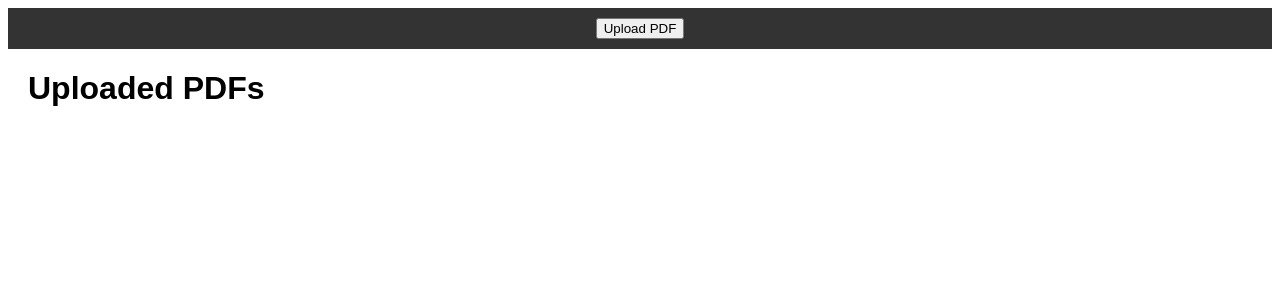
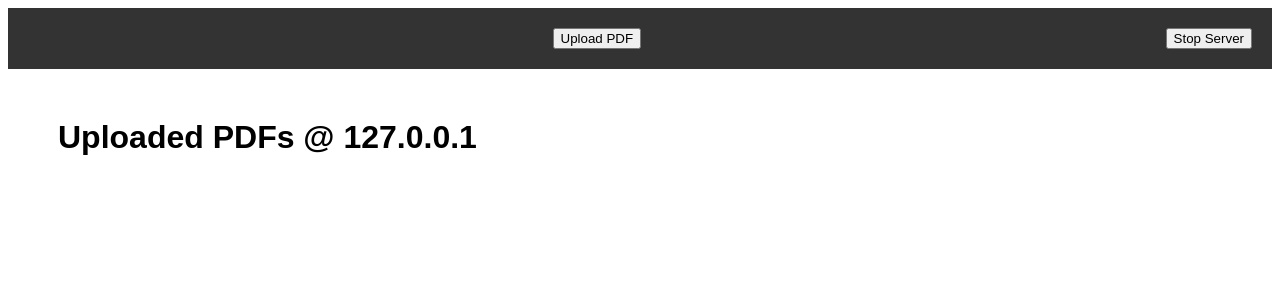
Before and after one commit to Ritam-Barai/smart_projector, a Django app: page / in a window 1280 px wide. Shown: the top 300 px of the page. Run offline with Django 4.2, Linux system fonts and the light colour scheme; data that the repository does not hold is empty.

Commit message:
Added stop server

```diff
--- /dev/null
+++ b/server_proj/projview/pdfs/context_processors.py
@@ -0,0 +1,8 @@
+# myapp/context_processors.py
+from django.conf import settings
+import os
+
+def host_ip(request):
+    return {
+        'host_ip': os.getenv('HOST_IP', '127.0.0.1')
+    }
--- a/server_proj/projview/pdfs/management/commands/clean_media.py
+++ b/server_proj/projview/pdfs/management/commands/clean_media.py
@@ -21,5 +21,9 @@ class Command(BaseCommand):
             except FileNotFoundError:
                 self.stdout.write(self.style.WARNING(f"File {pdf.file.name} not found. Skipped deletion."))
 
+        PDF.objects.all().delete()
+        self.stdout.write(self.style.SUCCESS('Successfully deleted all PDF files'))
+        return
+
         # Optionally, delete all PDF objects from the database
         # PDF.objects.all().delete()
--- a/server_proj/projview/pdfs/management/commands/cleanup_pdfs.py
+++ b/server_proj/projview/pdfs/management/commands/cleanup_pdfs.py
@@ -9,4 +9,6 @@ class Command(BaseCommand):
     def handle(self, *args, **options):
         PDF.objects.all().delete()
         self.stdout.write(self.style.SUCCESS('Successfully deleted all pdfs'))
+
+        return
 #print(f"Deleted all files in {media_root} successfully.")
--- a/server_proj/projview/pdfs/management/commands/cleanup_pyc.py
+++ b/server_proj/projview/pdfs/management/commands/cleanup_pyc.py
@@ -12,3 +12,5 @@ class Command(BaseCommand):
                 if file.endswith('.pyc'):
                     os.remove(os.path.join(root, file))
                     self.stdout.write(self.style.SUCCESS(f'Deleted: {os.path.join(root, file)}'))
+
+        return
--- a/server_proj/projview/pdfs/signals.py
+++ b/server_proj/projview/pdfs/signals.py
@@ -64,11 +64,13 @@ def cleanup_media(sender, **kwargs):
             call(['python3', 'manage.py', 'clean_media'])
             shutil.rmtree(media_root)
             os.makedirs(media_root)
-
+            call(['python3', 'manage.py', 'cleanup_pdfs'])
+            #PDF.objects.all().delete()
             #media_pdfs_dir = os.path.join(settings.MEDIA_ROOT)
             #media_pdfs_dir = settings.MEDIA_ROOT
             #shutil.rmtree(media_pdfs_dir)
             print(f"Deleted {media_root}: Clearing out files")
+
         except FileNotFoundError:
             pass
 
--- a/server_proj/projview/pdfs/templates/pdfs/index.html
+++ b/server_proj/projview/pdfs/templates/pdfs/index.html
@@ -13,11 +13,11 @@
         .title-bar {
             background-color: #333;
             color: white;
-            padding: 10px;
+            padding: 20px;
             text-align: center;
         }
         .container {
-            margin: 20px;
+            margin: 50px;
         }
         #uploadDialog {
             display: none;
@@ -29,6 +29,9 @@
             padding: 20px;
             box-shadow: 0 0 10px rgba(0, 0, 0, 0.1);
             z-index: 1000;
+        }
+        #stopButton {
+        float: right;
         }
         #overlay {
             display: none;
@@ -68,10 +71,11 @@
 </head>
 <body>
     <div class="title-bar">
-        <button id="uploadButton">Upload PDF</button>
+        <button id="uploadButton" class="left">Upload PDF</button>
+        <button id="stopButton" class="right">Stop Server</button>
     </div>
     <div class="container">
-        <h1>Uploaded PDFs</h1>
+        <h1>Uploaded PDFs @ {{host_ip}}</h1>
         <div id="pdfList"></div>
     </div>
     <div id="overlay"></div>
@@ -112,6 +116,10 @@
             handleFiles(files);
         });
 
+
+
+        const HOST_IP = "{{ host_ip }}";
+
         // Function to handle file upload
         function handleFiles(files) {
             const formData = new FormData();
@@ -147,6 +155,24 @@
                 .then(response => response.json())
                 .then(data => displayPDFs(data.pdfs))
                 .catch(error => console.error('Error:', error));
+        });
+        document.getElementById('stopButton').addEventListener('click', function() {
+            fetch('/stop_server/', {
+                method: 'POST',
+                headers: {
+                    'Content-Type': 'application/json',
+                    'X-CSRFToken': getCookie('csrftoken')
+                }
+            }).then(response => {
+                if (response.ok) {
+                    console.log('Server stopping...');
+                    alert('Server is stopping...');
+                } else {
+                    console.error('Failed to stop the server');
+                }
+            }).catch(error => {
+                console.error('Error stopping server:', error);
+            });
         });
 
 
--- a/server_proj/projview/pdfs/urls.py
+++ b/server_proj/projview/pdfs/urls.py
@@ -6,5 +6,7 @@ urlpatterns = [
     #path('pdfs/', views.list_pdfs, name='list_pdfs'),
     #path('', views.index, name='index')
     path('', views.list_pdfs, name='list_pdfs'),
+    path('proj_IP/', views.proj_IP, name='proj_ip'),
+    path('stop_server/', views.stop_server, name='stop_server'),
     path('delete_media_files/', views.delete_media_files, name='delete_media_files'),
 ]
--- a/server_proj/projview/pdfs/views.py
+++ b/server_proj/projview/pdfs/views.py
@@ -10,8 +10,10 @@ from django.views.decorators.http import require_POST
 from django.conf import settings
 from django.db import transaction
 from django.contrib.sessions.models import Session
+from django.views.decorators.csrf import csrf_exempt
 import shutil
 import os
+import signal
 
 def index(request):
     return render(request, 'pdfs/index.html')
@@ -71,6 +73,18 @@ def list_pdfs(request):
     pdfs_list = [{'name': pdf.file.name, 'url': pdf.file.url} for pdf in pdfs]
     return JsonResponse({'pdfs': pdfs_list})
 
+def proj_IP(request):
+
+    return render(request, 'index.html')
+
+@csrf_exempt
+def stop_server(request):
+    if request.method == 'POST':
+        os.kill(os.getpid(), signal.SIGINT)
+        return JsonResponse({'status': 'Server stopping...'})
+    return JsonResponse({'error': 'Invalid request method'}, status=400)
+
+
 @require_POST
 def delete_media_files(request):
     if request.method == 'POST':
--- a/server_proj/projview/projview/settings.py
+++ b/server_proj/projview/projview/settings.py
@@ -73,6 +73,7 @@ TEMPLATES = [
                 'django.template.context_processors.request',
                 'django.contrib.auth.context_processors.auth',
                 'django.contrib.messages.context_processors.messages',
+                'pdfs.context_processors.host_ip',
             ],
         },
     },
--- a/server_proj/projview/projview/urls.py
+++ b/server_proj/projview/projview/urls.py
@@ -25,5 +25,6 @@ urlpatterns = [
     #path('', include('pdf_view.urls')),
     path('pdfs/', include('pdfs.urls')),
     path('', pdf_views.index, name='index'),
+    path('stop_server/', pdf_views.stop_server, name='stop_server'),
     path('delete_media_files/', pdf_views.delete_media_files, name='delete_media_files'),
 ]  + static(settings.MEDIA_URL, document_root=settings.MEDIA_ROOT)
```
Also changed, not shown: server_proj/projview/db.sqlite3.
